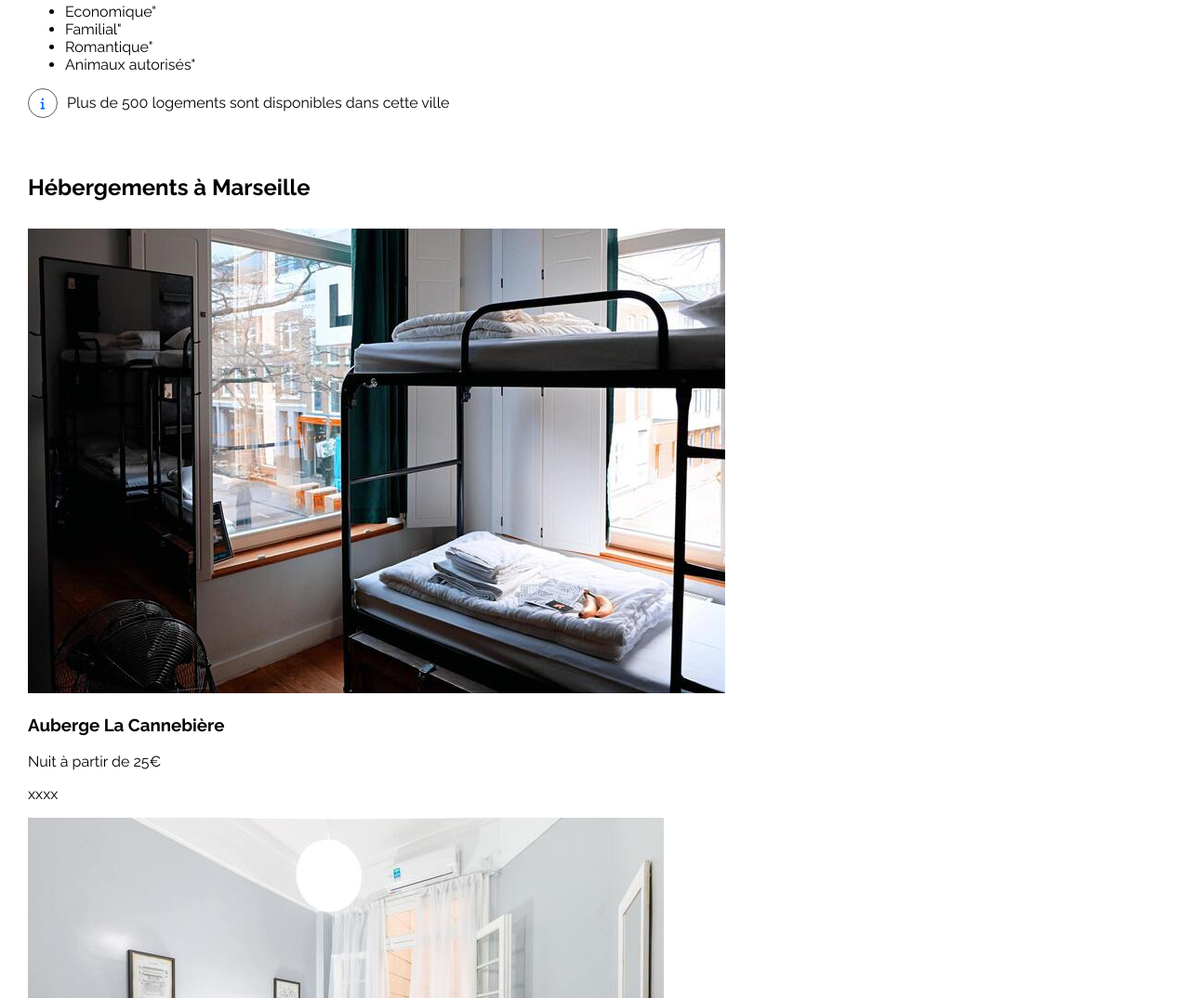
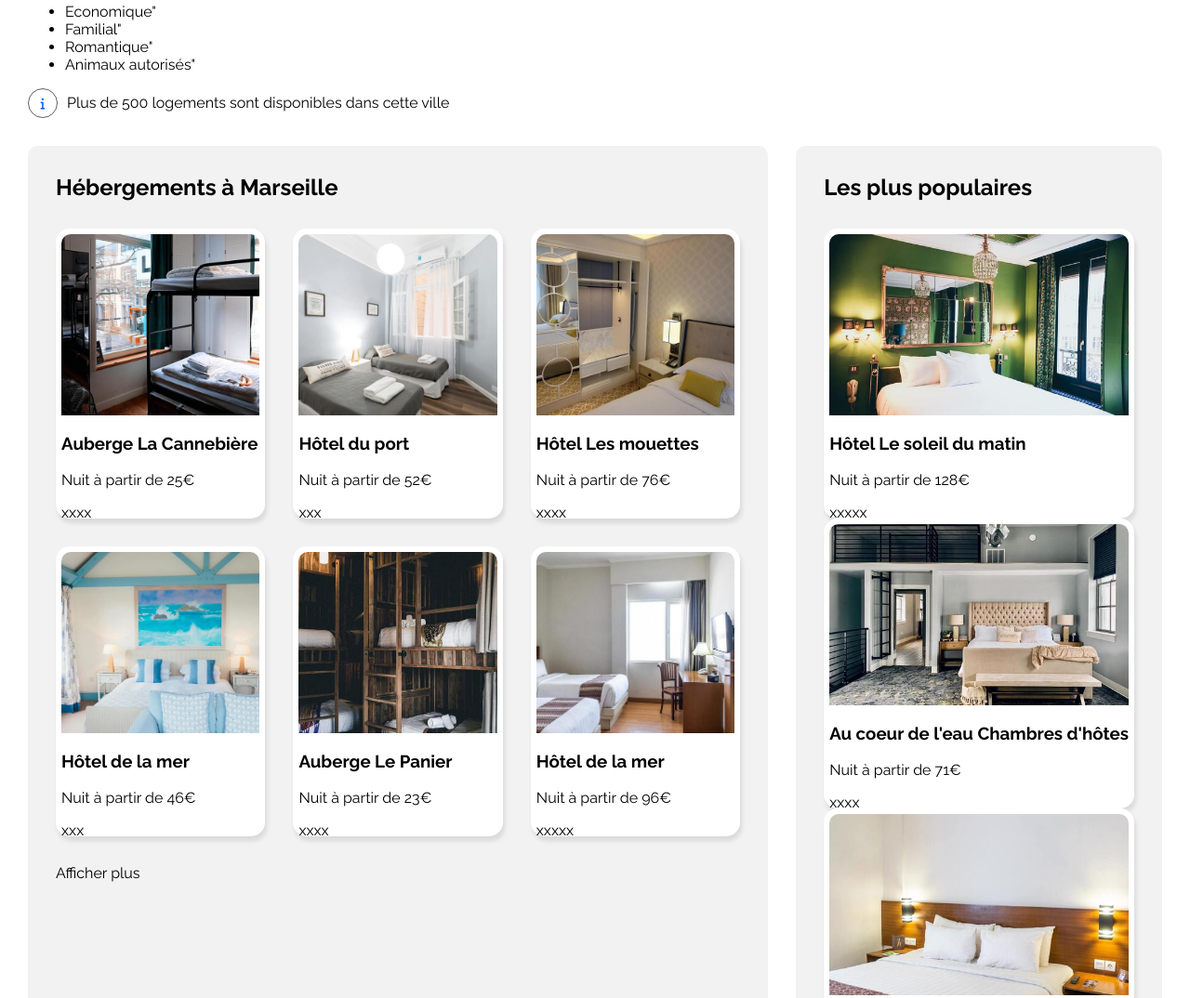
Before and after one commit to PBacle/PaulineBacle_2_26102020, a plain HTML site: page main.html in a window 1280 px wide. Shown: the part 322-1396 px from the top of the page at 93% size. Drawn offline with Linux system fonts and the light colour scheme; files whose address does not match are found by name.

Commit message:
Change organization/display + styling of hotels (flexbox + grid)

```diff
--- a/main.html
+++ b/main.html
@@ -49,7 +49,7 @@
         <section id="resultsSearchHotels">
           <section>
             <h2>Hébergements à Marseille</h2>
-
+            <div>
               <div class="hotel">
                 <a href="#">
                   <img src="PICTURES/HOTELS//AubergeLaCannebiere.jpg" alt="Photo_AubergeLaCannebiere">
@@ -103,21 +103,12 @@
                   <p class="rating" >xxxxx</p>
                 </a>
               </div>
-
+            </div>
             <a href="#" id="more">Afficher plus</a>
           </section>
 
           <aside>
             <h2>Les plus populaires</h2>
-              <div class="hotel mostPopular">
-                <a href="#">
-                  <img src="" alt="">
-                  <h3></h3>
-                  <p>Nuit à partir de €</p>
-                  <p class="rating"></p>
-                </a>
-              </div>
-
             <div class="hotel mostPopular">
               <a href="#">
                 <img src="PICTURES/HOTELS/HotelLeSoleilDuMatin.jpg" alt="Photo_HotelLeSoleilDuMatin">
--- a/style.css
+++ b/style.css
@@ -201,6 +201,49 @@ h2,#more{
     color:black;
   }
 
+#resultsSearchHotels{
+	display: flex;
+	flex-basis: 0;
+}
+
+#resultsSearchHotels > * {
+	display: flex;
+	flex-direction: column;
+	background-color: #F2F2F2;
+	border-radius: 10px;
+	padding:0 30px 0 30px;
+}
+
+#resultsSearchHotels section {
+	flex:2;
+	margin-right: 30px;
+}
+
+
+#resultsSearchHotels section > div {
+	display: grid;
+	grid-gap: 30px;
+	grid-template-columns: 1fr 1fr 1fr;
+	grid-auto-rows:  1fr ;
+}
+
+.hotel, .activity{
+	height: 300px;
+	background-color: white;
+	box-shadow: 2px 5px 5px rgba(0,0,0,0.1);
+	border-radius: 15px;
+	border : 6px white solid;
+}
+
+.hotel img{
+    display: block;
+	border-radius: 10px 10px 0  0;
+	object-fit: cover;
+    height: 65%;
+	width: 100%;
+}
+
+
 
 #resultsSearchActivities {
 	display: flex;
```
Lines whose indentation alone changed are shown as unchanged.
